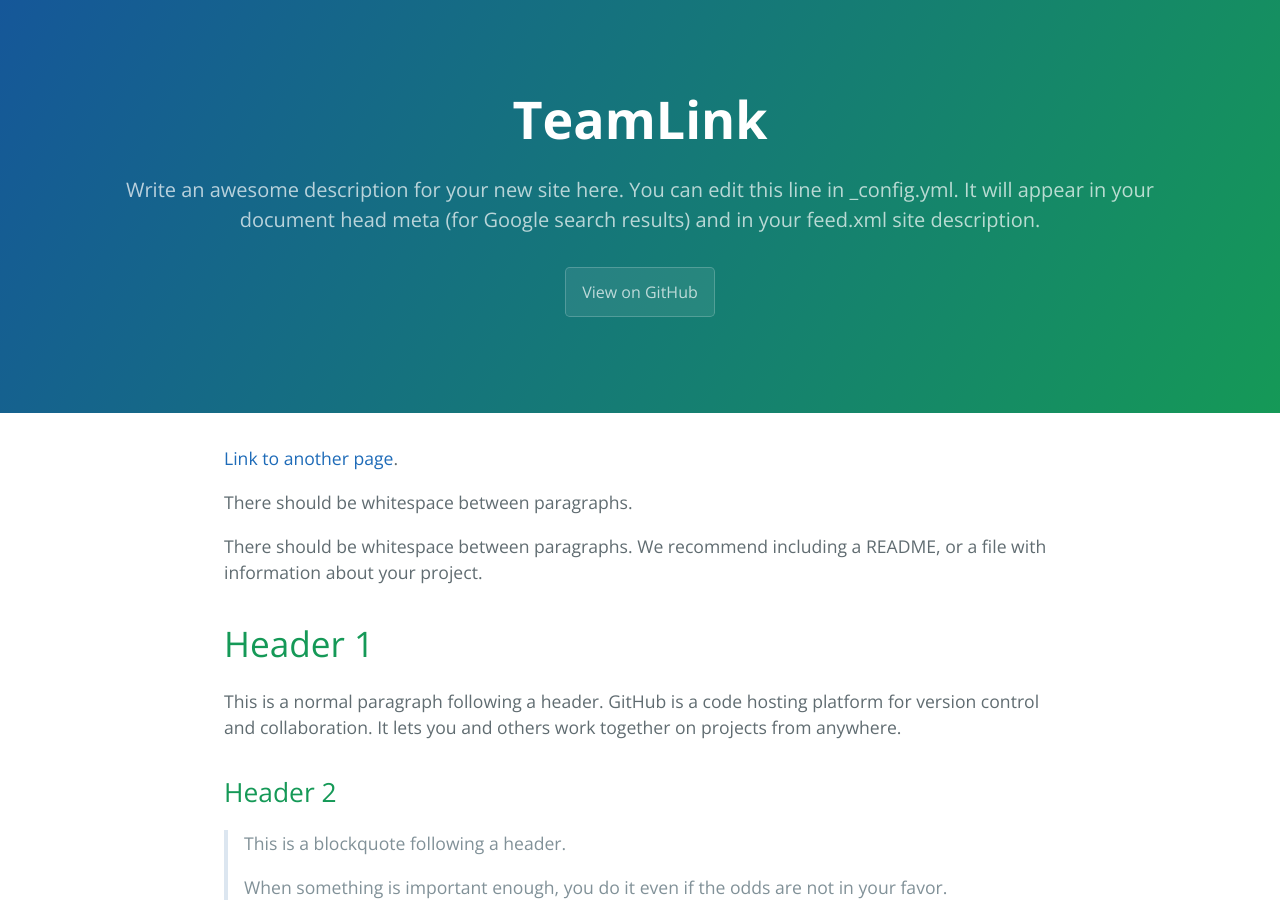
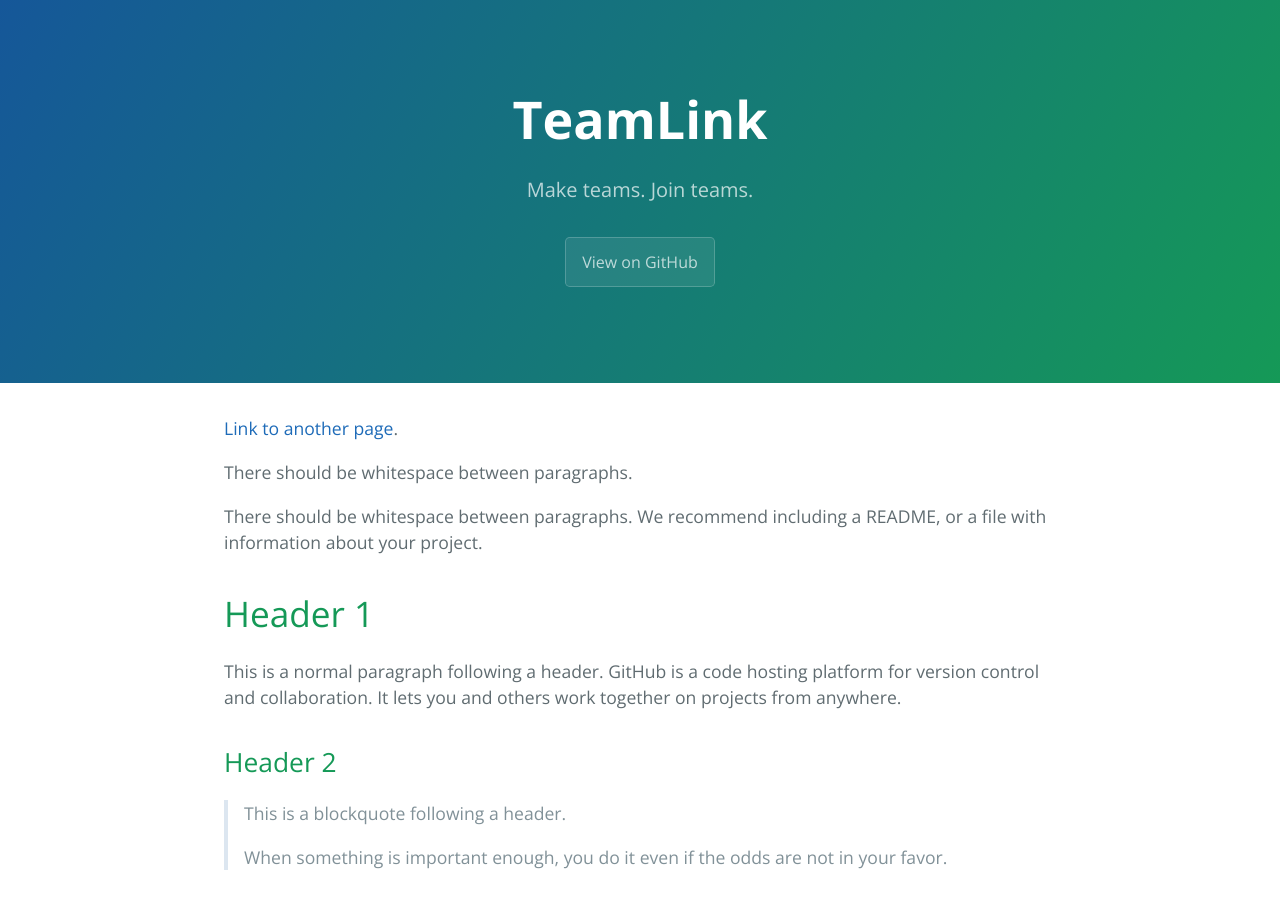
Before and after one commit to LoganKerr/TeamLink-pages, a Jekyll site: the page built from index.md, in a window 1280 px wide and 900 px high. Built offline with Jekyll 4.4.1, drawn with Linux system fonts in a browser that asks for light colours.

Commit message:
changed desc

```diff
--- a/_config.yml
+++ b/_config.yml
@@ -15,9 +15,7 @@
 # in the templates via {{ site.myvariable }}.
 title: TeamLink
 description: >- # this means to ignore newlines until "baseurl:"
-  Write an awesome description for your new site here. You can edit this
-  line in _config.yml. It will appear in your document head meta (for
-  Google search results) and in your feed.xml site description.
+  Make teams. Join teams.
 baseurl: "" # the subpath of your site, e.g. /blog
 url: "" # the base hostname & protocol for your site, e.g. http://example.com
 github_username:  jekyll
```
Also changed, not shown: 3 other files.
